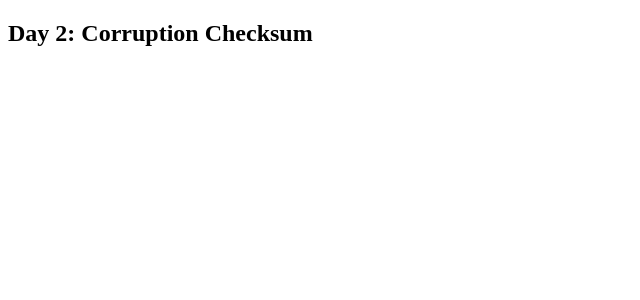
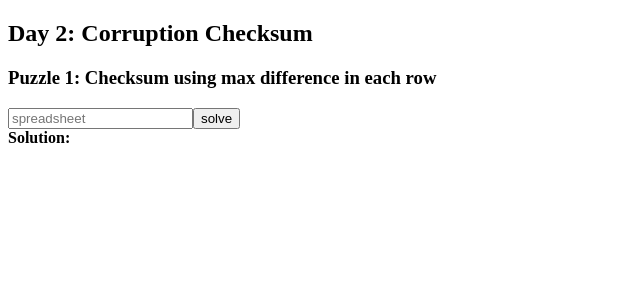
Before and after one commit to tristan-orourke/Advent-of-Code-2017, a PHP site: page /day2.php in a window 1280 px wide. Shown: the part 45-345 px from the top of the page, without its empty margins (0-640 px from the left). Run offline with PHP 8.4, Linux system fonts and the light colour scheme.

Commit message:
Solved day2 first puzzle

```diff
--- a/day2.php
+++ b/day2.php
@@ -3,7 +3,7 @@
     <meta name="author" content="Tristan O'Rourke" />
     <meta name="description" content="Advent of Code 2017 Day 2 Solution" />
     <link rel="stylesheet" type="text/css" href="./css/style.css"/>
-    <script type="text/javascript" src="./js/InverseCaptchaAPI.js"></script>
+    <script type="text/javascript" src="./js/CorruptionChecksumAPI.js"></script>
 </head>
 
 <body>
@@ -11,6 +11,22 @@
         require("header.php");
     ?>
     <h2>Day 2: Corruption Checksum</h2>
-    <div class="puzzle" id="puzzle-1">
-    </div>
+    <?php
+        require_once("puzzleSolverTemplates.php");
+        echo_puzzle_form('puzzle-1',
+                         'Puzzle 1: Checksum using max difference in each row',
+                         'checksum-form-1',
+                         'checksum-input-1',
+                         'spreadsheet',
+                         'checksum-solution-1');
+        echo_js_tying_form_to_function('checksum-input-1', 'checksum-form-1', 'checksum-solution-1', 'CorruptionChecksumAPI.sumMaxDiffPerRow');
+        /*echo_puzzle_form('puzzle-2',
+                         'Puzzle 2: Sum matching digits halfway around string',
+                         'captcha-form-2',
+                         'captcha-input-2',
+                         'captcha string',
+                         'captcha-solution-2');
+        echo_js_tying_form_to_function('captcha-input-2', 'captcha-form-2', 'captcha-solution-2', 'InverseCaptchaAPI.sumMatchingDigitsHalfwayAround');
+        */
+    ?>
 </body>
--- a/js/CorruptionChecksumAPI.js
+++ b/js/CorruptionChecksumAPI.js
@@ -1 +1,24 @@
 var CorruptionChecksumAPI = {};
+
+CorruptionChecksumAPI.sumMaxDiffPerRow = function(spreadsheet) {
+    var checksum = 0;
+    var rows = spreadsheet.split('/\r\n|\r|\n/');
+    if (rows.length == 1)
+        rows = spreadsheet.split(' ');
+    rows.forEach(function(row, i) {
+        var min = false;
+        var max = false;
+        if (row.length > 0) {
+            var numbers = row.split('\t');
+            numbers.forEach( function(number, j) {
+                number = parseInt(number);
+                if (min==false || number < min)
+                    min = number;
+                if (max==false || number > max)
+                    max = number;
+            });
+            checksum += (max - min);
+        }
+    });
+    return checksum;
+};
```
